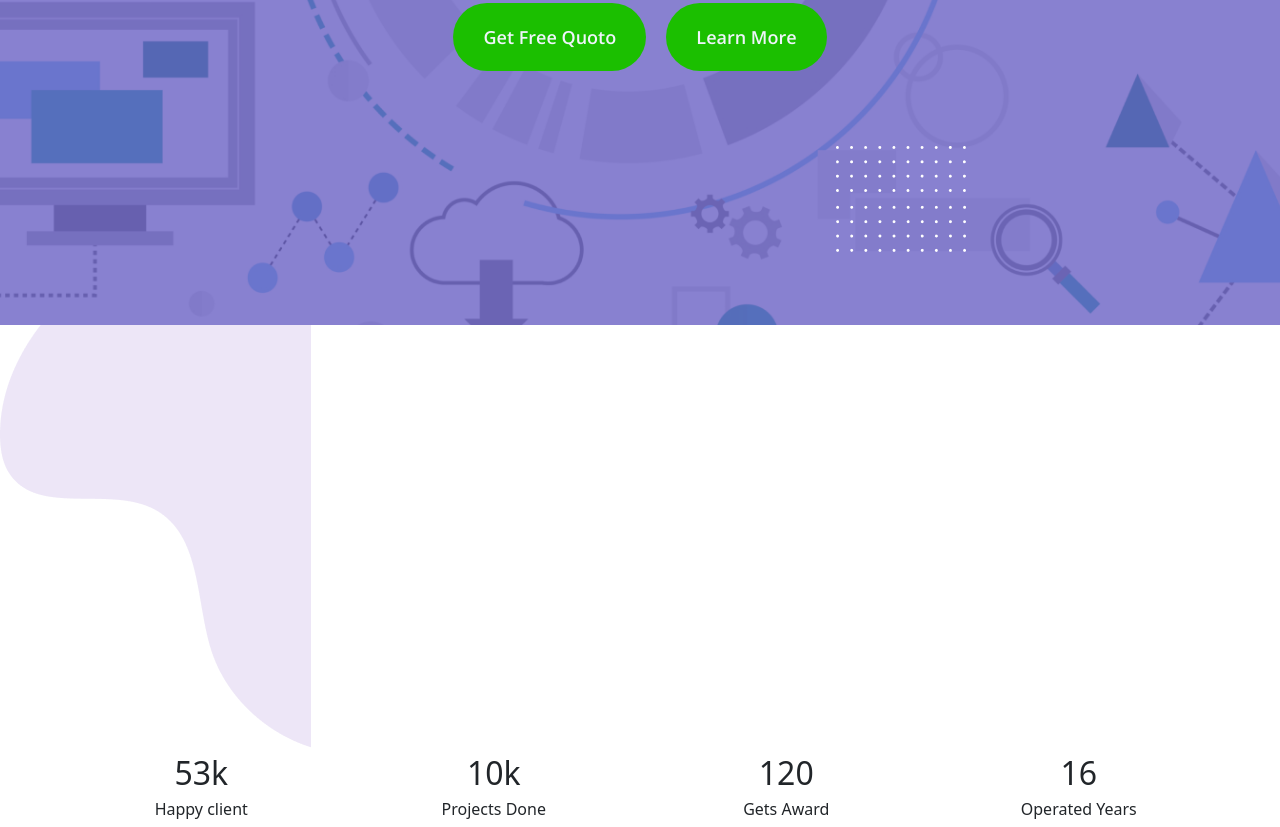
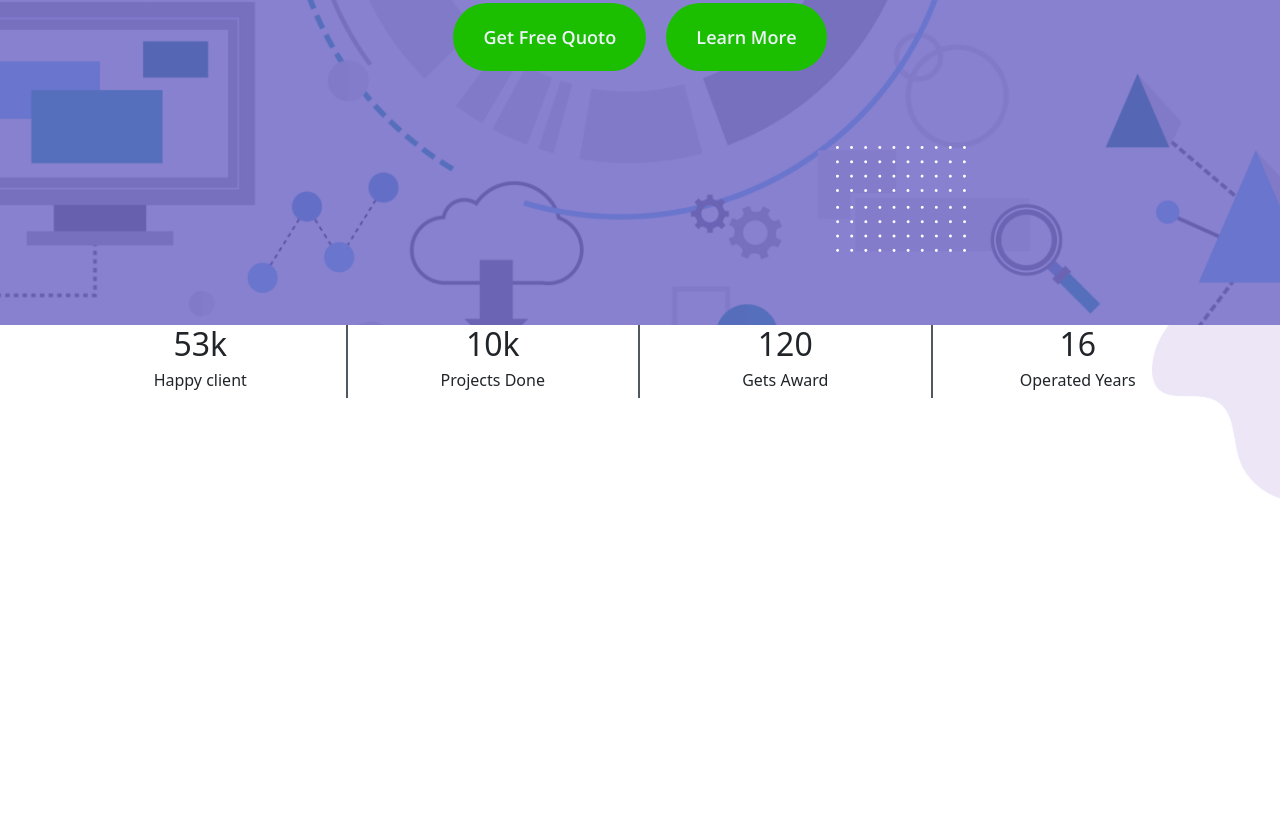
Before and after one commit to bayazidsarour/innovate, a plain HTML site: page index.html in a window 1280 px wide. Shown: the part 589-1416 px from the top of the page. After the commit the page ends 1090 px from the top, so only its background shows below. Drawn offline with nearby package versions, Linux system fonts and the light colour scheme; a web font is replaced by a local one.

Commit message:
html and css updated

```diff
--- a/components/_counter.scss
+++ b/components/_counter.scss
@@ -0,0 +1,19 @@
+#counter
+{
+    position: relative;
+   .counterr8img
+   {
+    position: absolute;
+    right: 0;
+   width: 10%;
+   }
+
+
+   .counter
+   {
+    .counters
+    {
+        border-right: 2px solid #4F585F;
+    }
+   }
+}
--- a/index.html
+++ b/index.html
@@ -99,8 +99,8 @@
             </div>
         </div>
 
+<section id="counter">
 
-<div id="counter ">
     <img class="counterr8img" src="./images/counterightimg.png" alt="counterrightimg">
     <div class="container">
         <div class="counter">
@@ -129,8 +129,8 @@
             </div>
         </div>
     </div>
-</div>
 
+</section>
 
 
 
```
Also changed, not shown: css/style.css, 1 other file.
